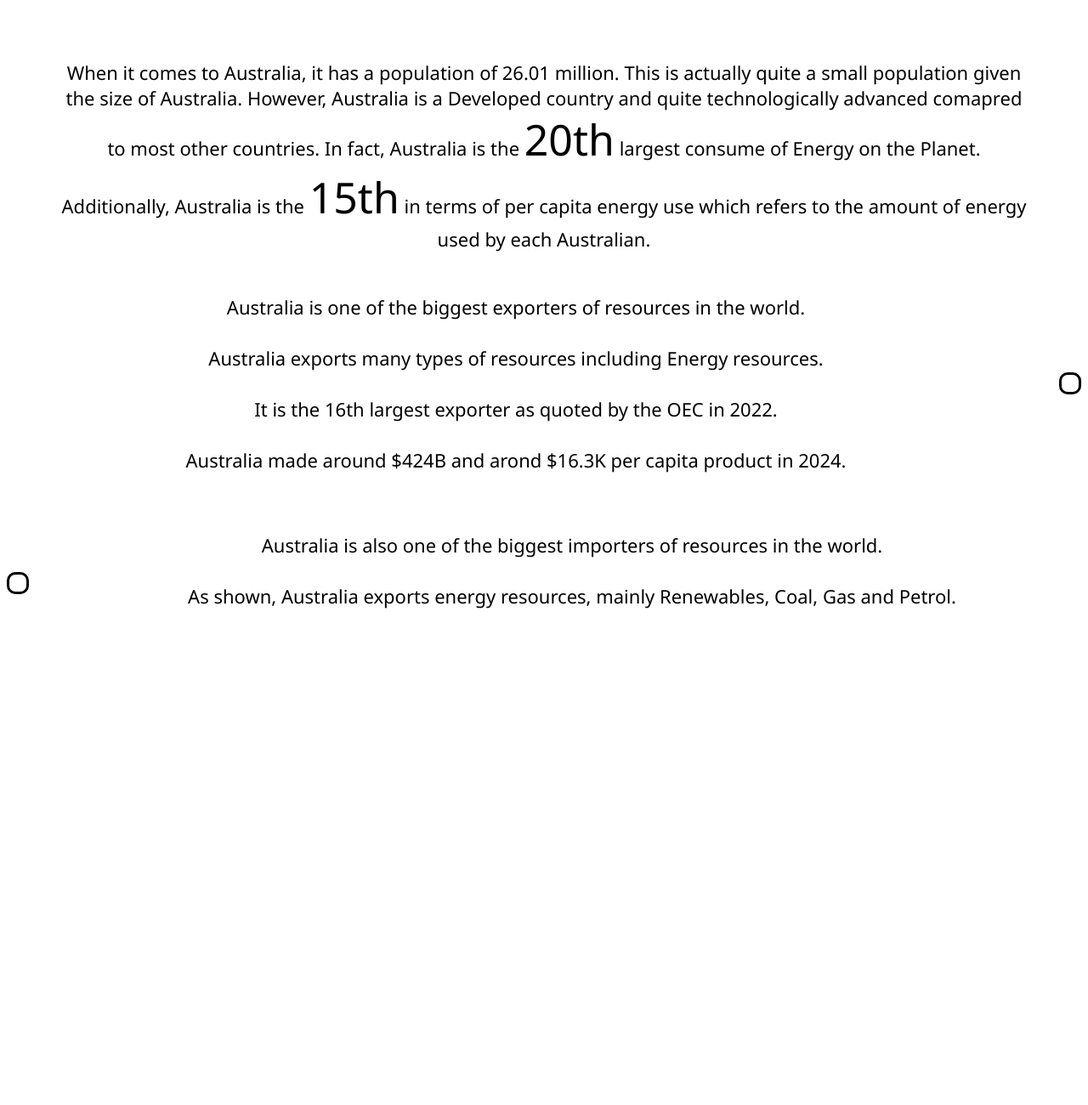
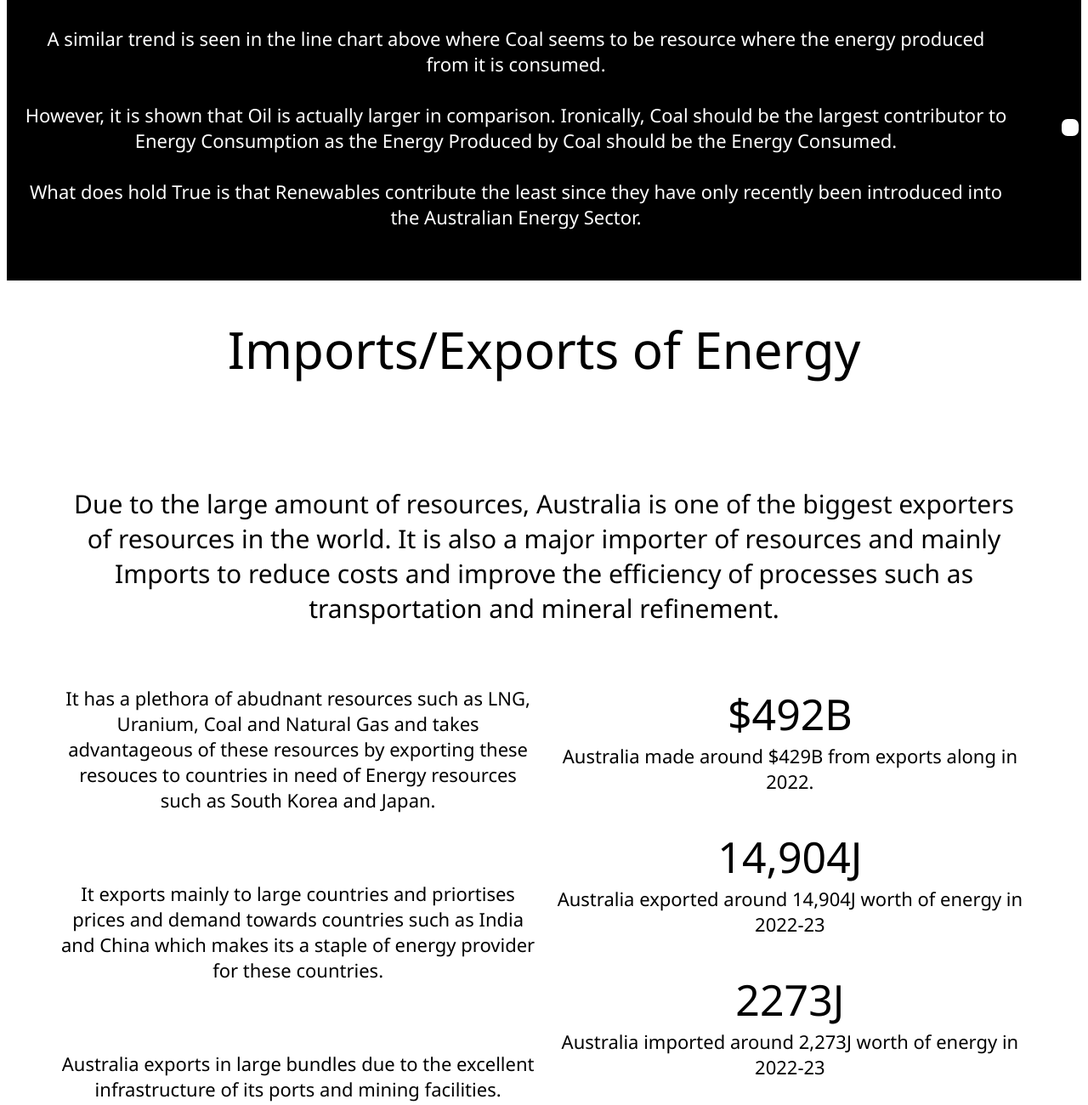
Before and after one commit to YoMoM829/FIT3179-, a plain HTML site: page index.html in a window 1280 px wide. Shown: the part 2150-3450 px from the top of the page at 85% size. Before the commit the page ends 2964 px from the top, so only its background shows below. Drawn offline with Linux system fonts and the light colour scheme; a script that the page names is missing.

Commit message:
Added explanation to charts

```diff
--- a/VEGA/energy_exports.vg.json
+++ b/VEGA/energy_exports.vg.json
@@ -4,8 +4,8 @@
       "text": {"expr": "'Exports of Energy Types ' + '('  + SelectedYear + ')'"},
       "fontSize": 40
     },
-    "width": 800,
-    "height": 300,
+    "width": 300,
+    "height": 400,
     "data": {
       "url": "DATA/energy_exports.csv"
     },
--- a/VEGA/energy_imports.vg.json
+++ b/VEGA/energy_imports.vg.json
@@ -4,8 +4,8 @@
     "text": {"expr": "'Imports of Energy Types ' + '('  + SelectedYear + ')'"},
     "fontSize": 40
   },
-  "width": 800,
-  "height": 300,
+  "width": 300,
+  "height": 400,
   "data": {
     "url": "DATA/energy_imports.csv"
   },
--- a/index.html
+++ b/index.html
@@ -38,6 +38,9 @@
                 How much does Australia <span style="font-weight: bold;">profit from Energy?</span><br>
                 And how much does cost to <span style="font-weight: bold;">buy it?</span><br>
             </div>
+        </div>
+        <div>
+            <span style="font-size: 60px;">Energy Over the States</span>
         </div>
         <div class="generic">
             <span style="font-size: 60px; margin-top: 20px;">Let's have a look!</span>
@@ -85,12 +88,34 @@
                     <div id="energy_prod" style="color: black; background-color: white;"></div>
                 </div>
                 <div class="generic">
-                    Sample
+                    Coal is the energy source used to produce the most energy for
+                    Australia.
+                    Whilst Renewables is the least produced.
+                    <br>
+                    <br>
+                    This is because Coal is
+                    the most abundant source energy resource in Australia and is often mined
+                    the most.
+                    <br>
+                    <br>
+                    Renewables have only been propped in the last 3 or so decades
+                    as more concern has been brought about the environmental impact of
+                    energy.
                 </div>
             </div>
             <div class="content-container">
                 <div class="generic">
-                    Sample
+                    A similar trend is seen in the line chart above where Coal seems
+                    to be resource where the energy produced from it is consumed.
+                    <br>
+                    <br>
+                    However, it is shown that Oil is actually larger in comparison. Ironically,
+                    Coal should be the largest contributor to Energy Consumption as the
+                    Energy Produced by Coal should be the Energy Consumed.
+                    <br>
+                    <Br>
+                    What does hold True is that Renewables contribute the least since they have
+                    only recently been introduced into the Australian Energy Sector.
                 </div>
                 <div class="chart-container">
                     <div id="energy_cons" style="color: black; background-color: white;"></div>
@@ -100,51 +125,80 @@
         <div class="content">
             <div class="container-title"> Imports/Exports of Energy</div>
             <div class="container-description">
-                When it comes to Australia, it has a population of 26.01 million.
-                This is actually quite a small population given the size of Australia.
-                However, Australia is a Developed country and quite technologically
-                advanced comapred to most other countries. In fact, Australia is the
-                <span style="font-size: 50px;">20th</span>
-                largest consume of Energy on the Planet.
-                Additionally, Australia is the
-                <span style="font-size: 50px;">15th</span>
-                in terms of per capita energy
-                use which refers to the amount of energy used by each Australian.
+                <p style="font-size: 30px; margin-bottom: 70px;">
+                    Due to the large amount of resources,
+                    Australia is one of the biggest exporters
+                    of resources in the world. It is also a major
+                    importer of resources and mainly Imports
+                    to reduce costs and improve the efficiency of
+                    processes such as transportation and
+                    mineral refinement.
+                </p>
+                <div style="display: flex; justify-content: space-between; flex-direction: row; column-gap: 20px; margin-bottom: 30px;">
+                    <div style="width: 50%; display: flex; flex-direction: column; row-gap: 80px;">
+                        <div>
+                            It has a plethora of abudnant resources such as
+                        LNG, Uranium, Coal and Natural Gas and takes advantageous
+                        of these resources by exporting these resouces to countries
+                        in need of Energy resources such as South Korea and Japan.
+                        </div>
+                        <div>
+                            It exports mainly to large countries
+                            and priortises prices and demand towards countries
+                            such as India and China which makes its a staple
+                            of energy provider for these countries.
+                        </div>
+                        <div>
+                            Australia exports in large bundles due to the excellent
+                        infrastructure of its ports and mining facilities. Additionally,
+                        to accomdate for the growing need of energy, Australia has priortised
+                        improving current facilities for mining and mineral refinement.
+                        </div>
+                    </div>
+                    <div style="width: 50%; display: flex; flex-direction: column; row-gap: 40px;">
+                        <div>
+                            <span style="font-size: 50px; font-size: bold; margin-bottom: 10px;">$492B</span>
+                            <br>Australia made around $429B from exports along in 2022.
+                        </div>
+                        <div>
+                            <span style="font-size: 50px; font-size: bold; margin-bottom: 10px;">14,904J</span>
+                            <br>Australia exported around 14,904J worth of energy in 2022-23
+                        </div>
+                        <div>
+                            <span style="font-size: 50px; font-size: bold; margin-bottom: 10px;">2273J</span>
+                            <br>Australia imported around 2,273J worth of energy in 2022-23
+                        </div>
+                    </div>
+                </div>
             </div>
-            <div class="content-container">
-                <div class="generic">
-                    Australia is one of the biggest exporters
-                    of resources in the world.
-                    <br>
-                    <br>
-                    Australia exports many types of resources
-                    including Energy resources.
-                    <br>
-                    <br>
-                    It is the 16th largest exporter as quoted by
-                    the OEC in 2022.
-                    <br>
-                    <br>
-                    Australia made around $424B and arond $16.3K per capita product in 2024.
+            <div class="content-container" style="width: 95%">
+                <div class="chart-container">
+                    <div id="energy_exports"></div>
+                </div>
+                <div class="generic" style="row-gap: 20px;">
+                    <div>
+                        Looking at the <span style="font-weight: bold;">Exports</span>,<br>
+                        it can be seen that in 1983, Coal was the largest export and
+                        remains to be all the way to 2020 however, Gas, which was not
+                        exported until 1989 now becomes the second largest export.
+                        Refined Petroleum products are the lowest export given that
+                        it is in short supply.
+                    </div>
+                    <div>
+                        On the other hand <span style="font-weight: bold;">Exports</span>,<br>
+                        Oil and Refined Petroleum Products are the biggest exports primarly Oil.
+                        However overtime, Gas has become a new import and Refined Petroleum Products
+                        have become the biggest imports demonstrating the connection between the two graphs,
+                        that Australia has a shortage of Refined Petroleum Products
+                    </div>
                 </div>
                 <div class="chart-container">
                     <div id="energy_imports"></div>
                 </div>
             </div>
-            <div class="content-container">
-                <div class="chart-container">
-                    <div id="energy_exports"></div>
-                </div>
-                <div class="generic">
-                    Australia is also one of the biggest importers of resources in the world.
-                    <br>
-                    <br>
-                    As shown, Australia exports energy resources, mainly Renewables, Coal, Gas
-                    and Petrol.
-                    <br>
-                    <br>
-                </div>
-            </div>
+        </div>
+        <div>
+            <span style="font-size: 60px;">Energy Prices/Profits</span>
         </div>
         <script src="JS/Ass2.js"></script>
 </html>
```
